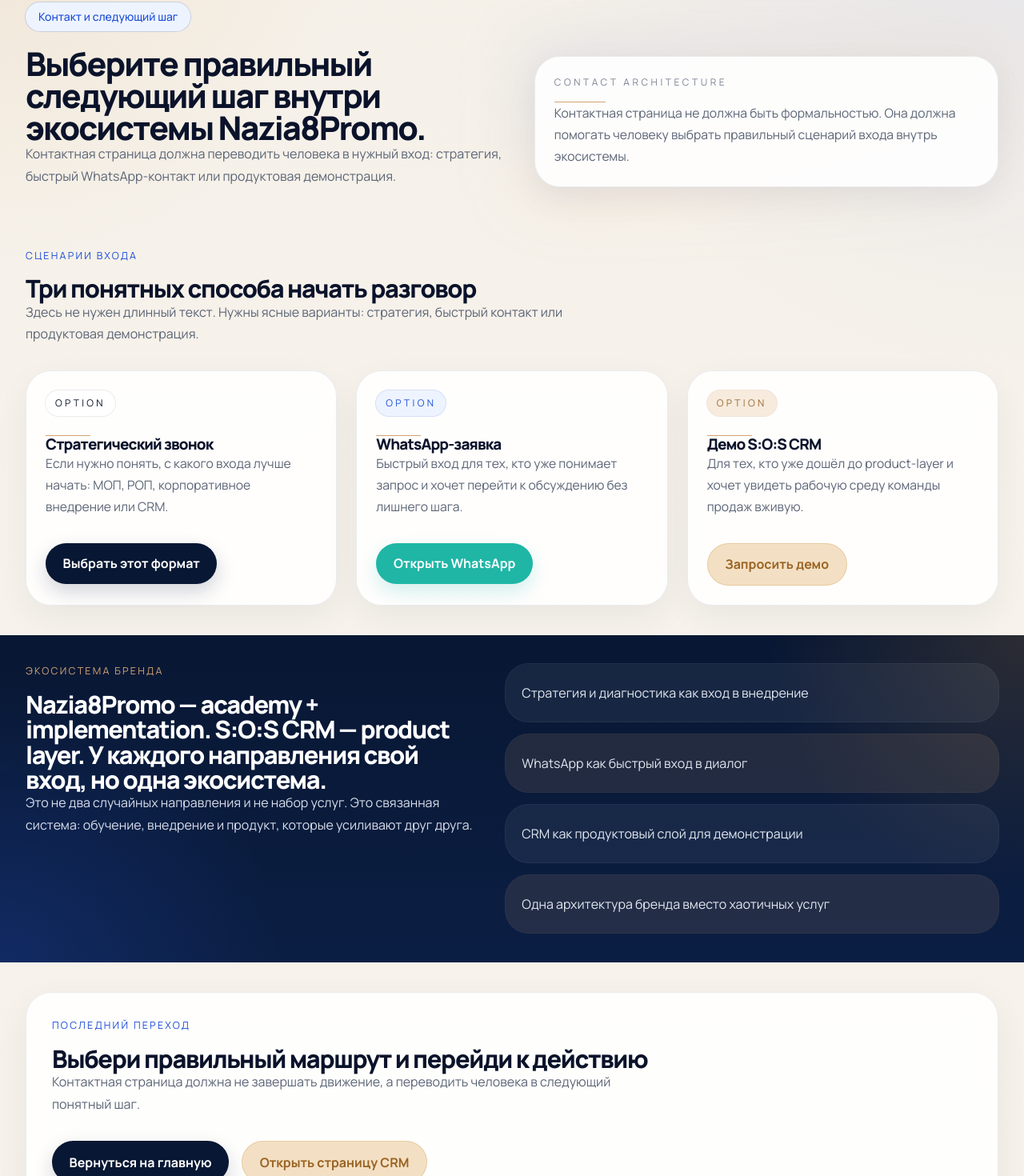
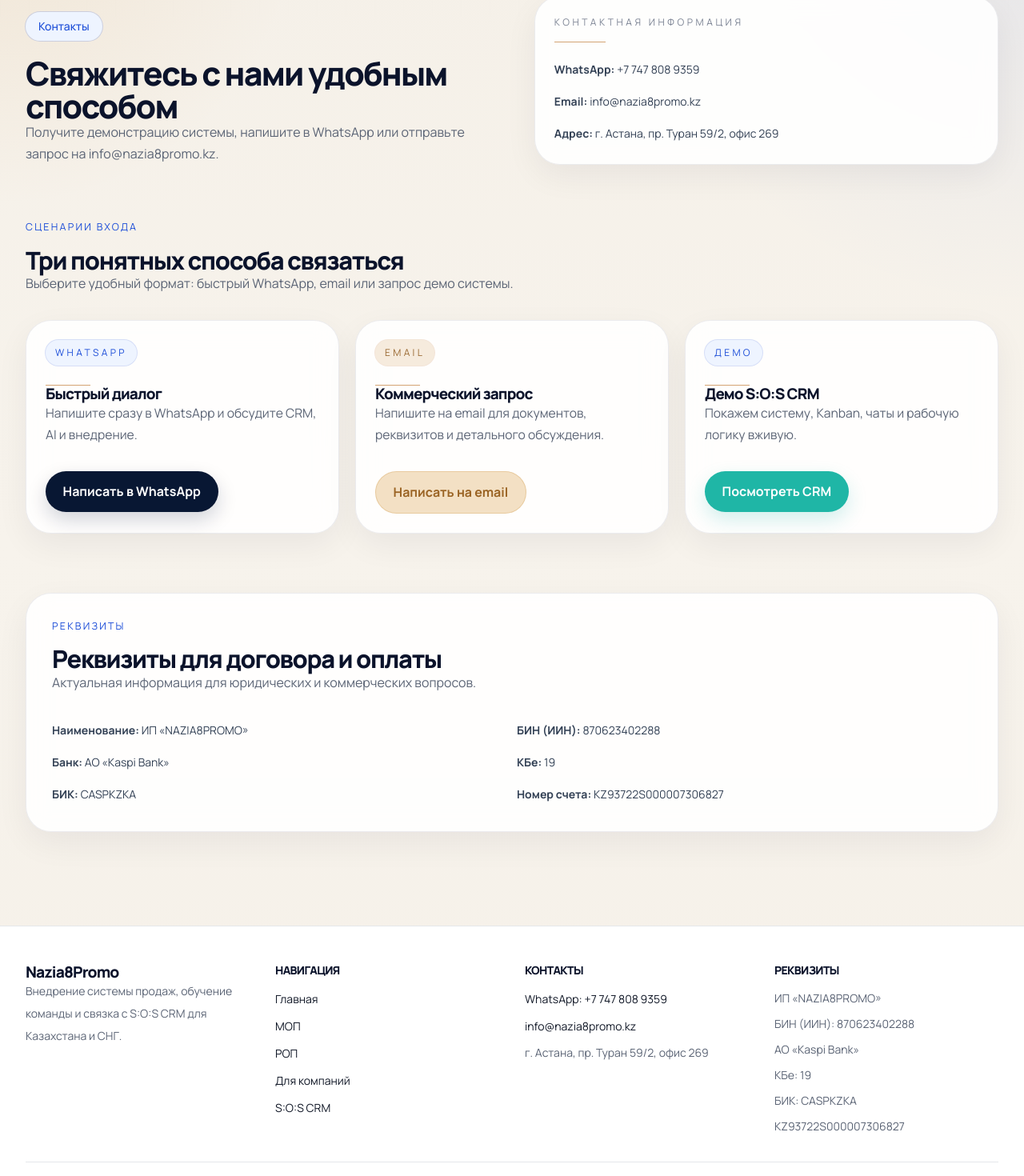
Before and after one commit to nazia8promo/n8p-site-updated-28.8.2025, a Next.js app: page /contact in a window 1280 px wide. Shown: the part 118-1588 px from the top of the page at 80% size. Built offline with nearby package versions, Linux system fonts and the light colour scheme.

Commit message:
betterment of hero

```diff
--- a/app/contact/page.tsx
+++ b/app/contact/page.tsx
@@ -1,20 +1,19 @@
 import type { Metadata } from "next";
+import Link from "next/link";
 import { pageMetadata } from "@/lib/site/metadata";
+import { contactPage } from "@/content/site/contact";
+import { SectionTitle } from "@/components/site/SectionTitle";
 
 export const metadata: Metadata = pageMetadata.contact;
 
-import Link from "next/link";
-import { contactPage } from "@/content/site/contact";
-import { SectionTitle } from "@/components/site/SectionTitle";
-
 export default function ContactPage() {
   return (
-    <div className="page-wrap pb-24">
-      <section className="container-premium pt-8 pb-10 lg:pt-12">
+    <div className="page-wrap pb-16 md:pb-20">
+      <section className="container-premium pt-8 pb-8 lg:pt-10">
         <div className="grid gap-8 lg:grid-cols-[1.02fr_0.98fr] lg:items-end">
           <div className="space-y-5">
             <div className="inline-flex items-center gap-2 rounded-full bg-[#EEF4FF] px-4 py-2 text-sm font-medium text-[#1D4ED8] ring-1 ring-[#1D4ED8]/18">
-              Контакт и следующий шаг
+              Контакты
             </div>
 
             <h1 className="editorial-title page-display max-w-4xl">
@@ -26,18 +25,38 @@
             </p>
           </div>
 
-          <div className="relative">
-            <div className="absolute -inset-5 rounded-[2.2rem] bg-gradient-to-br from-[#1D4ED8]/10 via-[#D4A373]/10 to-transparent blur-2xl" />
           <div className="premium-panel relative p-6">
             <div className="text-xs uppercase tracking-[0.30em] text-[#7B8393]">
-                Contact architecture
+              Контактная информация
             </div>
             <div className="mt-4 h-px w-16 bg-[#D4A373]" />
-              <p className="mt-5 body-regular text-[#334155]">
-                Контактная страница не должна быть формальностью. Она
-                должна помогать человеку выбрать правильный сценарий входа
-                внутрь экосистемы.
-              </p>
+
+            <div className="mt-5 space-y-3 text-sm leading-7 text-[#334155]">
+              <div>
+                <strong>WhatsApp:</strong>{" "}
+                <a
+                  href="https://wa.me/77478089359"
+                  target="_blank"
+                  rel="noopener noreferrer"
+                  className="text-[#1D4ED8] hover:underline"
+                >
+                  +7 747 808 9359
+                </a>
+              </div>
+
+              <div>
+                <strong>Email:</strong>{" "}
+                <a
+                  href="mailto:info@nazia8promo.kz"
+                  className="text-[#1D4ED8] hover:underline"
+                >
+                  info@nazia8promo.kz
+                </a>
+              </div>
+
+              <div>
+                <strong>Адрес:</strong> г. Астана, пр. Туран 59/2, офис 269
+              </div>
             </div>
           </div>
         </div>
@@ -47,106 +66,92 @@
         <div className="container-premium">
           <SectionTitle
             eyebrow="Сценарии входа"
-            title="Три понятных способа начать разговор"
-            text="Здесь не нужен длинный текст. Нужны ясные варианты: стратегия, быстрый контакт или продуктовая демонстрация."
+            title="Три понятных способа связаться"
+            text="Выберите удобный формат: быстрый WhatsApp, email или запрос демо системы."
           />
 
-          <div className="mt-8 grid gap-6 lg:grid-cols-3">
-            {contactPage.options.map((item, index) => (
-              <div key={item.title} className="premium-panel p-6">
-                <div
-                  className={`inline-flex rounded-2xl px-3 py-2 text-xs uppercase tracking-[0.28em] ring-1 ${
-                    index === 0
-                      ? "bg-white text-[#0B132B] ring-[#0B132B]/8"
-                      : index === 1
-                      ? "bg-[#EEF4FF] text-[#1D4ED8] ring-[#1D4ED8]/18"
-                      : "bg-[#F6EBDD] text-[#9A6A33] ring-[#D4A373]/28"
-                  }`}
+          <div className="mt-8 grid gap-5 lg:grid-cols-3">
+            <div className="premium-panel p-6">
+              <div className="inline-flex rounded-2xl bg-[#EEF4FF] px-3 py-2 text-xs uppercase tracking-[0.28em] text-[#1D4ED8] ring-1 ring-[#1D4ED8]/18">
+                WhatsApp
+              </div>
+              <div className="mt-6 h-px w-14 bg-[#D4A373]" />
+              <h3 className="mt-6 card-display font-semibold text-[#0B132B]">
+                Быстрый диалог
+              </h3>
+              <p className="mt-4 body-regular text-[#5B6475]">
+                Напишите сразу в WhatsApp и обсудите CRM, AI и внедрение.
+              </p>
+              <div className="mt-8">
+                <a
+                  href="https://wa.me/77478089359"
+                  target="_blank"
+                  rel="noopener noreferrer"
+                  className="button-premium-dark"
                 >
-                  Option
+                  Написать в WhatsApp
+                </a>
+              </div>
             </div>
 
+            <div className="premium-panel p-6">
+              <div className="inline-flex rounded-2xl bg-[#F6EBDD] px-3 py-2 text-xs uppercase tracking-[0.28em] text-[#9A6A33] ring-1 ring-[#D4A373]/28">
+                Email
+              </div>
               <div className="mt-6 h-px w-14 bg-[#D4A373]" />
               <h3 className="mt-6 card-display font-semibold text-[#0B132B]">
-                  {item.title}
+                Коммерческий запрос
               </h3>
               <p className="mt-4 body-regular text-[#5B6475]">
-                  {item.text}
+                Напишите на email для документов, реквизитов и детального обсуждения.
               </p>
+              <div className="mt-8">
+                <a
+                  href="mailto:info@nazia8promo.kz"
+                  className="button-premium-gold"
+                >
+                  Написать на email
+                </a>
+              </div>
+            </div>
 
+            <div className="premium-panel p-6">
+              <div className="inline-flex rounded-2xl bg-[#EEF4FF] px-3 py-2 text-xs uppercase tracking-[0.28em] text-[#1D4ED8] ring-1 ring-[#1D4ED8]/18">
+                Демо
+              </div>
+              <div className="mt-6 h-px w-14 bg-[#D4A373]" />
+              <h3 className="mt-6 card-display font-semibold text-[#0B132B]">
+                Демо S:O:S CRM
+              </h3>
+              <p className="mt-4 body-regular text-[#5B6475]">
+                Покажем систему, Kanban, чаты и рабочую логику вживую.
+              </p>
               <div className="mt-8">
-                  <Link
-                    href={index === 2 ? "/crm" : "/contact"}
-                    className={
-                      index === 0
-                        ? "button-premium-dark"
-                        : index === 1
-                        ? "button-premium-blue"
-                        : "button-premium-gold"
-                    }
-                  >
-                    {index === 0
-                      ? "Выбрать этот формат"
-                      : index === 1
-                      ? "Открыть WhatsApp"
-                      : "Запросить демо"}
+                <Link href="/crm" className="button-premium-blue">
+                  Посмотреть CRM
                 </Link>
               </div>
-              </div>
-            ))}
-          </div>
-        </div>
-      </section>
-
-      <section className="section-space premium-dark">
-        <div className="container-premium">
-          <div className="grid gap-8 lg:grid-cols-[0.96fr_1.04fr] lg:items-start">
-            <SectionTitle
-              eyebrow="Экосистема бренда"
-              title="Nazia8Promo — academy + implementation. S:O:S CRM — product layer. У каждого направления свой вход, но одна экосистема."
-              text="Это не два случайных направления и не набор услуг. Это связанная система: обучение, внедрение и продукт, которые усиливают друг друга."
-              light
-            />
-
-            <div className="grid gap-4">
-              {[
-                "Стратегия и диагностика как вход в внедрение",
-                "WhatsApp как быстрый вход в диалог",
-                "CRM как продуктовый слой для демонстрации",
-                "Одна архитектура бренда вместо хаотичных услуг",
-              ].map((item, index) => (
-                <div
-                  key={item}
-                  className={`rounded-[1.8rem] px-5 py-5 text-base leading-8 ring-1 ${
-                    index % 2 === 0
-                      ? "bg-white/6 text-[#E2E8F0] ring-white/10"
-                      : "bg-[#D4A373]/12 text-[#E2E8F0] ring-[#D4A373]/18"
-                  }`}
-                >
-                  {item}
-                </div>
-              ))}
             </div>
           </div>
         </div>
       </section>
 
-      <section className="section-space">
+      <section className="section-space pt-0">
         <div className="container-premium">
           <div className="premium-panel p-6 lg:p-8">
             <SectionTitle
-              eyebrow="Последний переход"
-              title="Выбери правильный маршрут и перейди к действию"
-              text="Контактная страница должна не завершать движение, а переводить человека в следующий понятный шаг."
+              eyebrow="Реквизиты"
+              title="Реквизиты для договора и оплаты"
+              text="Актуальная информация для юридических и коммерческих вопросов."
             />
 
-            <div className="mt-8 flex flex-col gap-4 sm:flex-row">
-              <Link href="/" className="button-premium-dark">
-                Вернуться на главную
-              </Link>
-              <Link href="/crm" className="button-premium-gold">
-                Открыть страницу CRM
-              </Link>
+            <div className="mt-8 grid gap-3 text-sm leading-7 text-[#334155] md:grid-cols-2">
+              <div><strong>Наименование:</strong> ИП «NAZIA8PROMO»</div>
+              <div><strong>БИН (ИИН):</strong> 870623402288</div>
+              <div><strong>Банк:</strong> АО «Kaspi Bank»</div>
+              <div><strong>КБе:</strong> 19</div>
+              <div><strong>БИК:</strong> CASPKZKA</div>
+              <div className="break-all"><strong>Номер счета:</strong> KZ93722S000007306827</div>
             </div>
           </div>
         </div>
--- a/app/globals.css
+++ b/app/globals.css
@@ -812,3 +812,56 @@
   font-size: 0.92rem;
   line-height: 1.45;
 }
+
+/* ===== Mobile compact pass ===== */
+@media (max-width: 768px) {
+  .section-space {
+    padding-top: 1.4rem !important;
+    padding-bottom: 1.4rem !important;
+  }
+
+  .container-premium {
+    padding-left: 1rem !important;
+    padding-right: 1rem !important;
+  }
+
+  .premium-panel,
+  .premium-card {
+    border-radius: 1.35rem !important;
+    padding: 1rem !important;
+  }
+
+  .page-wrap {
+    padding-bottom: 5.5rem;
+  }
+
+  .hero-display {
+    font-size: clamp(1.9rem, 7.2vw, 2.7rem) !important;
+    line-height: 1.02 !important;
+  }
+
+  .page-display {
+    font-size: clamp(1.7rem, 6.5vw, 2.25rem) !important;
+    line-height: 1.04 !important;
+  }
+
+  .section-display {
+    font-size: clamp(1.45rem, 5.8vw, 1.95rem) !important;
+    line-height: 1.08 !important;
+  }
+
+  .card-display {
+    font-size: clamp(1.08rem, 4.8vw, 1.32rem) !important;
+    line-height: 1.15 !important;
+  }
+
+  .body-large,
+  .body-regular {
+    line-height: 1.58 !important;
+  }
+
+  footer {
+    padding-top: 2rem !important;
+    padding-bottom: 2rem !important;
+  }
+}
--- a/app/page.tsx
+++ b/app/page.tsx
@@ -207,9 +207,14 @@
               <Link href="/contact" className="button-premium-dark">
                 Получить демонстрацию
               </Link>
-              <Link href="/crm" className="button-premium-blue">
-                Посмотреть возможности
-              </Link>
+              <a
+               href="https://wa.me/77478089359"
+               target="_blank"
+               rel="noopener noreferrer"
+               className="button-premium-blue"
+              >
+               Написать в WhatsApp
+              </a>
             </div>
           </div>
         </div>
--- a/components/site/MobileStickyCTA.tsx
+++ b/components/site/MobileStickyCTA.tsx
@@ -2,19 +2,22 @@
 
 export function MobileStickyCTA() {
   return (
-    <div className="fixed inset-x-0 bottom-0 z-40 border-t border-[#0B132B]/10 bg-white/92 p-3 backdrop-blur md:hidden">
-      <div className="mx-auto flex max-w-7xl gap-3">
+    <div className="fixed inset-x-0 bottom-0 z-40 border-t border-[#0B132B]/10 bg-white/95 p-2.5 backdrop-blur md:hidden">
+      <div className="mx-auto flex max-w-7xl gap-2.5">
+        <a
+          href="https://wa.me/77478089359"
+          target="_blank"
+          rel="noopener noreferrer"
+          className="flex-1 rounded-full bg-[#0B132B] px-4 py-3 text-center text-sm font-medium text-white"
+        >
+          WhatsApp
+        </a>
+
         <Link
           href="/contact"
-          className="flex-1 rounded-full bg-[#0B132B] px-4 py-3 text-center text-sm font-medium text-white"
+          className="flex-1 rounded-full bg-[#EEF4FF] px-4 py-3 text-center text-sm font-medium text-[#1D4ED8]"
         >
-          Оставить заявку
-        </Link>
-        <Link
-          href="/crm"
-          className="flex-1 rounded-full bg-[#F6EBDD] px-4 py-3 text-center text-sm font-medium text-[#9A6A33]"
-        >
-          CRM
+          Демо
         </Link>
       </div>
     </div>
--- a/components/site/SiteFooter.tsx
+++ b/components/site/SiteFooter.tsx
@@ -2,11 +2,11 @@
 
 export function SiteFooter() {
   return (
-    <footer className="border-t border-[#081733]/10 bg-white py-14">
+    <footer className="border-t border-[#081733]/10 bg-white py-10 md:py-12">
       <div className="container-premium">
-        <div className="grid gap-10 md:grid-cols-4">
+        <div className="grid gap-8 md:grid-cols-4">
           <div>
-            <h3 className="text-[1.35rem] font-extrabold tracking-[-0.04em] text-[#081733]">
+            <h3 className="text-[1.2rem] font-extrabold tracking-[-0.04em] text-[#081733]">
               Nazia8Promo
             </h3>
             <p className="mt-3 text-sm leading-7 text-[#5B6475]">
@@ -19,7 +19,7 @@
             <h4 className="text-sm font-semibold uppercase tracking-[0.18em] text-[#081733]">
               Навигация
             </h4>
-            <ul className="mt-4 space-y-3">
+            <ul className="mt-4 space-y-2.5">
               <li>
                 <Link href="/" className="text-sm text-[#5B6475] hover:text-[#1fb6a6]">
                   Главная
@@ -40,52 +40,59 @@
                   Для компаний
                 </Link>
               </li>
-            </ul>
-          </div>
-
-          <div>
-            <h4 className="text-sm font-semibold uppercase tracking-[0.18em] text-[#081733]">
-              Продукт
-            </h4>
-            <ul className="mt-4 space-y-3">
               <li>
                 <Link href="/crm" className="text-sm text-[#5B6475] hover:text-[#1fb6a6]">
                   S:O:S CRM
                 </Link>
-              </li>
-              <li className="text-sm text-[#5B6475]">
-                WhatsApp-first workflow
-              </li>
-              <li className="text-sm text-[#5B6475]">
-                Kanban + ownership
-              </li>
-              <li className="text-sm text-[#5B6475]">
-                AI-assisted layer
               </li>
             </ul>
           </div>
 
           <div>
             <h4 className="text-sm font-semibold uppercase tracking-[0.18em] text-[#081733]">
-              Контакт
+              Контакты
             </h4>
-            <ul className="mt-4 space-y-3">
-              <li className="text-sm text-[#5B6475]">Kazakhstan & CIS</li>
+            <ul className="mt-4 space-y-2.5">
               <li>
-                <Link href="/contact" className="text-sm text-[#1D4ED8] hover:underline">
-                  Получить демонстрацию
-                </Link>
+                <a
+                  href="https://wa.me/77478089359"
+                  target="_blank"
+                  rel="noopener noreferrer"
+                  className="text-sm text-[#1D4ED8] hover:underline"
+                >
+                  WhatsApp: +7 747 808 9359
+                </a>
               </li>
               <li>
-                <Link href="/contact" className="text-sm text-[#1D4ED8] hover:underline">
-                  Написать в WhatsApp
-                </Link>
+                <a
+                  href="mailto:info@nazia8promo.kz"
+                  className="text-sm text-[#1D4ED8] hover:underline"
+                >
+                  info@nazia8promo.kz
+                </a>
+              </li>
+              <li className="text-sm leading-6 text-[#5B6475]">
+                г. Астана, пр. Туран 59/2, офис 269
               </li>
             </ul>
           </div>
+
+          <div>
+            <h4 className="text-sm font-semibold uppercase tracking-[0.18em] text-[#081733]">
+              Реквизиты
+            </h4>
+            <div className="mt-4 space-y-2 text-sm leading-6 text-[#5B6475]">
+              <div>ИП «NAZIA8PROMO»</div>
+              <div>БИН (ИИН): 870623402288</div>
+              <div>АО «Kaspi Bank»</div>
+              <div>КБе: 19</div>
+              <div>БИК: CASPKZKA</div>
+              <div className="break-all">KZ93722S000007306827</div>
+            </div>
+          </div>
         </div>
 
-        <div className="mt-10 border-t border-[#081733]/10 pt-6 text-center text-sm text-[#5B6475]">
+        <div className="mt-8 border-t border-[#081733]/10 pt-5 text-center text-sm text-[#5B6475]">
           © {new Date().getFullYear()} Nazia8Promo. Все права защищены.
         </div>
       </div>
--- a/content/site/contact.ts
+++ b/content/site/contact.ts
@@ -1,22 +1,22 @@
 export const contactPage = {
   hero: {
-    title: "Выберите правильный следующий шаг внутри экосистемы Nazia8Promo.",
+    title: "Свяжитесь с нами удобным способом",
     text:
-      "Контактная страница должна переводить человека в нужный вход: стратегия, быстрый WhatsApp-контакт или продуктовая демонстрация.",
+      "Получите демонстрацию системы, напишите в WhatsApp или отправьте запрос на info@nazia8promo.kz.",
   },
 
   options: [
     {
-      title: "Стратегический звонок",
-      text: "Если нужно понять, с какого входа лучше начать: МОП, РОП, корпоративное внедрение или CRM.",
+      title: "WhatsApp",
+      text: "Быстрый вход для тех, кто хочет сразу обсудить CRM, AI и внедрение системы продаж.",
     },
     {
-      title: "WhatsApp-заявка",
-      text: "Быстрый вход для тех, кто уже понимает запрос и хочет перейти к обсуждению без лишнего шага.",
+      title: "Email",
+      text: "Для коммерческих запросов, документов и детального обсуждения проекта.",
     },
     {
       title: "Демо S:O:S CRM",
-      text: "Для тех, кто уже дошёл до product-layer и хочет увидеть рабочую среду команды продаж вживую.",
+      text: "Если хотите увидеть систему, Kanban, чаты и логику работы вживую.",
     },
   ],
 };
```
Lines whose indentation alone changed are shown as unchanged.
